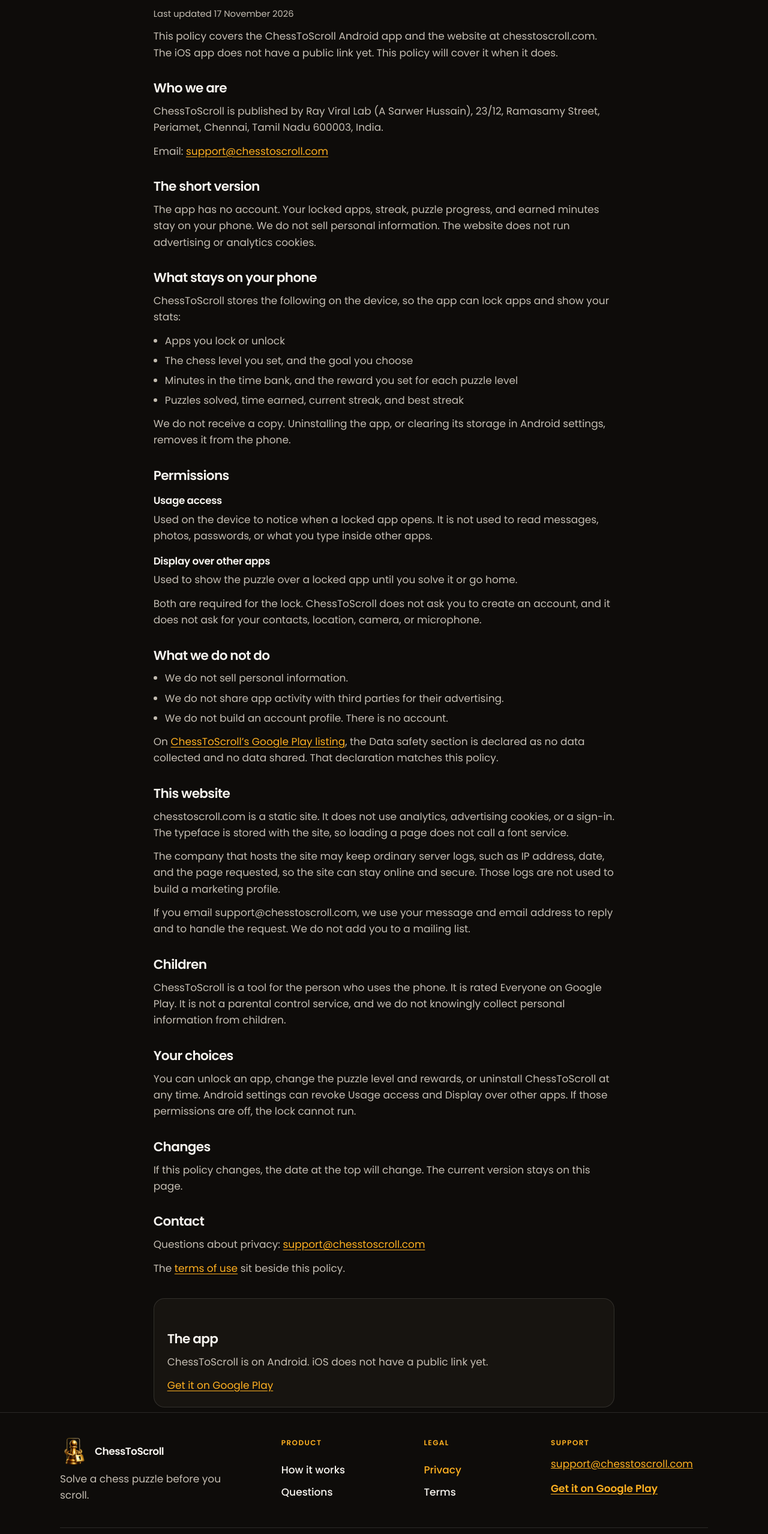
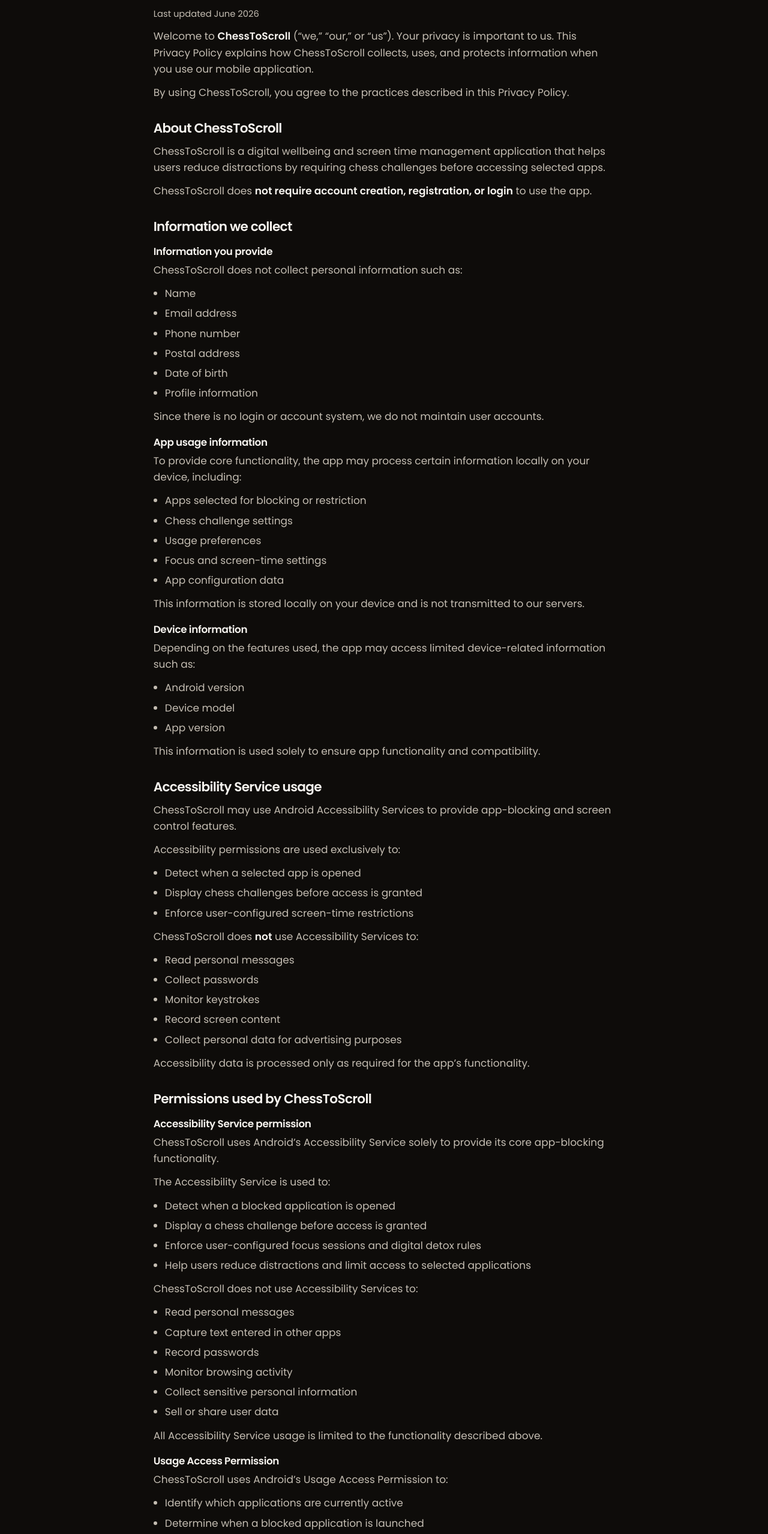
Before and after one commit to hussainint/chesstoscroll-website, a plain HTML site: page privacy.html in a window 1280 px wide. Shown: the part 223-2780 px from the top of the page at 60% size. Drawn offline with Linux system fonts and the light colour scheme.

Commit message:
terms and privacy update

```diff
--- a/privacy.html
+++ b/privacy.html
@@ -4,20 +4,20 @@
   <meta charset="utf-8">
   <meta name="viewport" content="width=device-width, initial-scale=1">
   <title>Privacy Policy | ChessToScroll</title>
-  <meta name="description" content="ChessToScroll keeps your locked apps, streak, and earned minutes on your phone. No account. Read what the two Android permissions are used for.">
+  <meta name="description" content="ChessToScroll does not require an account. Settings stay on your phone. Read how Accessibility and Usage Access are used.">
   <link rel="canonical" href="https://chesstoscroll.com/privacy.html">
   <meta name="theme-color" content="#0E0C0A">
   <meta name="robots" content="index,follow">
   <meta property="og:type" content="article">
   <meta property="og:site_name" content="ChessToScroll">
   <meta property="og:title" content="Privacy Policy | ChessToScroll">
-  <meta property="og:description" content="No account. Locked apps, streak, and earned minutes stay on your phone.">
+  <meta property="og:description" content="ChessToScroll does not require an account. Settings stay on your phone.">
   <meta property="og:url" content="https://chesstoscroll.com/privacy.html">
   <meta property="og:locale" content="en_US">
   <meta property="og:image" content="https://chesstoscroll.com/og.png">
   <meta name="twitter:card" content="summary_large_image">
   <meta name="twitter:title" content="Privacy Policy | ChessToScroll">
-  <meta name="twitter:description" content="No account. Progress stays on your phone.">
+  <meta name="twitter:description" content="ChessToScroll does not require an account. Settings stay on your phone.">
   <meta name="twitter:image" content="https://chesstoscroll.com/og.png">
   <link rel="icon" href="logo.png" type="image/png">
   <link rel="stylesheet" href="styles.css">
@@ -29,7 +29,7 @@
         "@type": "WebPage",
         "name": "Privacy Policy",
         "url": "https://chesstoscroll.com/privacy.html",
-        "dateModified": "2026-11-17",
+        "dateModified": "2026-06",
         "isPartOf": "https://chesstoscroll.com/",
         "about": "ChessToScroll"
       },
@@ -69,64 +69,175 @@
           <span>Privacy</span>
         </nav>
         <h1>Privacy Policy</h1>
-        <p class="fine">Last updated <time datetime="2026-11-17">17 November 2026</time></p>
-        <p>This policy covers the ChessToScroll Android app and the website at chesstoscroll.com. The iOS app does not have a public link yet. This policy will cover it when it does.</p>
+        <p class="fine">Last updated <time datetime="2026-06">June 2026</time></p>
+        <p>Welcome to <strong>ChessToScroll</strong> (“we,” “our,” or “us”). Your privacy is important to us. This Privacy Policy explains how ChessToScroll collects, uses, and protects information when you use our mobile application.</p>
+        <p>By using ChessToScroll, you agree to the practices described in this Privacy Policy.</p>
 
-        <h2>Who we are</h2>
-        <p>ChessToScroll is published by Ray Viral Lab (A Sarwer Hussain), 23/12, Ramasamy Street, Periamet, Chennai, Tamil Nadu 600003, India.</p>
-        <p>Email: <a href="mailto:support@chesstoscroll.com">support@chesstoscroll.com</a></p>
+        <h2>About ChessToScroll</h2>
+        <p>ChessToScroll is a digital wellbeing and screen time management application that helps users reduce distractions by requiring chess challenges before accessing selected apps.</p>
+        <p>ChessToScroll does <strong>not require account creation, registration, or login</strong> to use the app.</p>
 
-        <h2>The short version</h2>
-        <p>The app has no account. Your locked apps, streak, puzzle progress, and earned minutes stay on your phone. We do not sell personal information. The website does not run advertising or analytics cookies.</p>
+        <h2>Information we collect</h2>
+        <h3>Information you provide</h3>
+        <p>ChessToScroll does not collect personal information such as:</p>
+        <ul>
+          <li>Name</li>
+          <li>Email address</li>
+          <li>Phone number</li>
+          <li>Postal address</li>
+          <li>Date of birth</li>
+          <li>Profile information</li>
+        </ul>
+        <p>Since there is no login or account system, we do not maintain user accounts.</p>
 
-        <h2>What stays on your phone</h2>
-        <p>ChessToScroll stores the following on the device, so the app can lock apps and show your stats:</p>
+        <h3>App usage information</h3>
+        <p>To provide core functionality, the app may process certain information locally on your device, including:</p>
         <ul>
-          <li>Apps you lock or unlock</li>
-          <li>The chess level you set, and the goal you choose</li>
-          <li>Minutes in the time bank, and the reward you set for each puzzle level</li>
-          <li>Puzzles solved, time earned, current streak, and best streak</li>
+          <li>Apps selected for blocking or restriction</li>
+          <li>Chess challenge settings</li>
+          <li>Usage preferences</li>
+          <li>Focus and screen-time settings</li>
+          <li>App configuration data</li>
         </ul>
-        <p>We do not receive a copy. Uninstalling the app, or clearing its storage in Android settings, removes it from the phone.</p>
+        <p>This information is stored locally on your device and is not transmitted to our servers.</p>
 
-        <h2>Permissions</h2>
-        <h3>Usage access</h3>
-        <p>Used on the device to notice when a locked app opens. It is not used to read messages, photos, passwords, or what you type inside other apps.</p>
-        <h3>Display over other apps</h3>
-        <p>Used to show the puzzle over a locked app until you solve it or go home.</p>
-        <p>Both are required for the lock. ChessToScroll does not ask you to create an account, and it does not ask for your contacts, location, camera, or microphone.</p>
+        <h3>Device information</h3>
+        <p>Depending on the features used, the app may access limited device-related information such as:</p>
+        <ul>
+          <li>Android version</li>
+          <li>Device model</li>
+          <li>App version</li>
+        </ul>
+        <p>This information is used solely to ensure app functionality and compatibility.</p>
 
-        <h2>What we do not do</h2>
+        <h2>Accessibility Service usage</h2>
+        <p>ChessToScroll may use Android Accessibility Services to provide app-blocking and screen control features.</p>
+        <p>Accessibility permissions are used exclusively to:</p>
         <ul>
-          <li>We do not sell personal information.</li>
-          <li>We do not share app activity with third parties for their advertising.</li>
-          <li>We do not build an account profile. There is no account.</li>
+          <li>Detect when a selected app is opened</li>
+          <li>Display chess challenges before access is granted</li>
+          <li>Enforce user-configured screen-time restrictions</li>
         </ul>
-        <p>On <a href="https://play.google.com/store/apps/details?id=com.hintapp.chesslock" target="_blank" rel="noopener noreferrer">ChessToScroll’s Google Play listing</a>, the Data safety section is declared as no data collected and no data shared. That declaration matches this policy.</p>
+        <p>ChessToScroll does <strong>not</strong> use Accessibility Services to:</p>
+        <ul>
+          <li>Read personal messages</li>
+          <li>Collect passwords</li>
+          <li>Monitor keystrokes</li>
+          <li>Record screen content</li>
+          <li>Collect personal data for advertising purposes</li>
+        </ul>
+        <p>Accessibility data is processed only as required for the app’s functionality.</p>
 
-        <h2>This website</h2>
-        <p>chesstoscroll.com is a static site. It does not use analytics, advertising cookies, or a sign-in. The typeface is stored with the site, so loading a page does not call a font service.</p>
-        <p>The company that hosts the site may keep ordinary server logs, such as IP address, date, and the page requested, so the site can stay online and secure. Those logs are not used to build a marketing profile.</p>
-        <p>If you email support@chesstoscroll.com, we use your message and email address to reply and to handle the request. We do not add you to a mailing list.</p>
+        <h2>Permissions used by ChessToScroll</h2>
+        <h3>Accessibility Service permission</h3>
+        <p>ChessToScroll uses Android’s Accessibility Service solely to provide its core app-blocking functionality.</p>
+        <p>The Accessibility Service is used to:</p>
+        <ul>
+          <li>Detect when a blocked application is opened</li>
+          <li>Display a chess challenge before access is granted</li>
+          <li>Enforce user-configured focus sessions and digital detox rules</li>
+          <li>Help users reduce distractions and limit access to selected applications</li>
+        </ul>
+        <p>ChessToScroll does not use Accessibility Services to:</p>
+        <ul>
+          <li>Read personal messages</li>
+          <li>Capture text entered in other apps</li>
+          <li>Record passwords</li>
+          <li>Monitor browsing activity</li>
+          <li>Collect sensitive personal information</li>
+          <li>Sell or share user data</li>
+        </ul>
+        <p>All Accessibility Service usage is limited to the functionality described above.</p>
 
-        <h2>Children</h2>
-        <p>ChessToScroll is a tool for the person who uses the phone. It is rated Everyone on Google Play. It is not a parental control service, and we do not knowingly collect personal information from children.</p>
+        <h3>Usage Access Permission</h3>
+        <p>ChessToScroll uses Android’s Usage Access Permission to:</p>
+        <ul>
+          <li>Identify which applications are currently active</li>
+          <li>Determine when a blocked application is launched</li>
+          <li>Measure app usage duration for digital wellbeing features</li>
+          <li>Provide screen time insights and statistics</li>
+        </ul>
+        <p>This information is processed locally on the device and is used only to provide the app’s functionality.</p>
 
-        <h2>Your choices</h2>
-        <p>You can unlock an app, change the puzzle level and rewards, or uninstall ChessToScroll at any time. Android settings can revoke Usage access and Display over other apps. If those permissions are off, the lock cannot run.</p>
+        <h2>Data collection and storage</h2>
+        <p>ChessToScroll does not require user accounts and does not collect personally identifiable information such as:</p>
+        <ul>
+          <li>Names</li>
+          <li>Email addresses</li>
+          <li>Phone numbers</li>
+          <li>Home addresses</li>
+          <li>Payment information</li>
+        </ul>
+        <p>Most data, including app settings, blocked app selections, and screen time preferences, is stored locally on your device.</p>
 
-        <h2>Changes</h2>
-        <p>If this policy changes, the date at the top will change. The current version stays on this page.</p>
+        <h2>Data sharing</h2>
+        <p>ChessToScroll does not sell, rent, or share user data with advertisers, data brokers, or third parties.</p>
+        <p>Information collected through Accessibility Services and Usage Access Permission is never sold or used for advertising purposes.</p>
 
-        <h2>Contact</h2>
-        <p>Questions about privacy: <a href="mailto:support@chesstoscroll.com">support@chesstoscroll.com</a></p>
-        <p>The <a href="terms.html">terms of use</a> sit beside this policy.</p>
+        <h2>Data security</h2>
+        <p>Any information processed by ChessToScroll is used only for app functionality and is handled using reasonable security practices designed to protect user data.</p>
 
-        <aside class="end-card">
-          <h2>The app</h2>
-          <p>ChessToScroll is on Android. iOS does not have a public link yet.</p>
-          <p><a href="https://play.google.com/store/apps/details?id=com.hintapp.chesslock" target="_blank" rel="noopener noreferrer">Get it on Google Play</a></p>
-        </aside>
+        <h2>How we use information</h2>
+        <p>Information processed by ChessToScroll is used solely to:</p>
+        <ul>
+          <li>Provide digital detox features</li>
+          <li>Enable app blocking functionality</li>
+          <li>Display chess challenges</li>
+          <li>Store user preferences</li>
+          <li>Improve app performance and reliability</li>
+        </ul>
+        <p>We do not use your information for advertising profiling.</p>
+
+        <h2>Data sharing</h2>
+        <p>We do not sell, rent, trade, or share your personal information with third parties.</p>
+        <p>Since ChessToScroll does not maintain user accounts or collect personal information, we generally have no personal data to share.</p>
+
+        <h2>Third-party services</h2>
+        <p>ChessToScroll may use third-party services for analytics, crash reporting, or app performance monitoring.</p>
+        <p>These providers may collect limited technical information according to their own privacy policies.</p>
+        <p>Examples may include:</p>
+        <ul>
+          <li>Google Play Services</li>
+          <li>Firebase Analytics</li>
+          <li>Firebase Crashlytics</li>
+        </ul>
+        <p>If such services are used, data collection is governed by the respective provider’s privacy policies.</p>
+
+        <h2>Data storage</h2>
+        <p>Most app data is stored locally on your device.</p>
+        <p>We do not operate user databases containing personal information.</p>
+        <p>You may remove locally stored app data at any time by:</p>
+        <ul>
+          <li>Clearing app data through Android settings</li>
+          <li>Uninstalling the application</li>
+        </ul>
+
+        <h2>Data security</h2>
+        <p>We take reasonable measures to protect app data and maintain the security of our application.</p>
+        <p>However, no method of electronic storage or transmission is completely secure, and we cannot guarantee absolute security.</p>
+
+        <h2>Children’s privacy</h2>
+        <p>We do not knowingly collect personal information from children.</p>
+        <p>If you believe a child has provided personal information through the app, please contact us and we will take appropriate action.</p>
+
+        <h2>Your rights</h2>
+        <p>Depending on your jurisdiction, you may have rights regarding your personal information, including:</p>
+        <ul>
+          <li>Accessing information about data processing</li>
+          <li>Requesting deletion of data</li>
+          <li>Objecting to certain processing activities</li>
+        </ul>
+        <p>Since ChessToScroll stores most information locally on your device and does not maintain user accounts, many requests can be fulfilled by deleting app data or uninstalling the app.</p>
+
+        <h2>Changes to this Privacy Policy</h2>
+        <p>We may update this Privacy Policy from time to time.</p>
+        <p>Any changes will be reflected by updating the “Last Updated” date at the top of this page.</p>
+        <p>Continued use of ChessToScroll after updates constitutes acceptance of the revised Privacy Policy.</p>
+
+        <h2>Contact us</h2>
+        <p>If you have any questions about this Privacy Policy, please contact us at:</p>
+        <p><strong>Email:</strong> <a href="mailto:chesstoscroll@gmail.com">chesstoscroll@gmail.com</a></p>
+        <p><strong>App name:</strong> ChessToScroll</p>
       </div>
     </article>
   </main>
--- a/sitemap.xml
+++ b/sitemap.xml
@@ -14,13 +14,13 @@
   </url>
   <url>
     <loc>https://chesstoscroll.com/privacy.html</loc>
-    <lastmod>2026-11-17</lastmod>
+    <lastmod>2026-11-18</lastmod>
     <changefreq>yearly</changefreq>
     <priority>0.3</priority>
   </url>
   <url>
     <loc>https://chesstoscroll.com/terms.html</loc>
-    <lastmod>2026-11-17</lastmod>
+    <lastmod>2026-11-18</lastmod>
     <changefreq>yearly</changefreq>
     <priority>0.3</priority>
   </url>
--- a/styles.css
+++ b/styles.css
@@ -756,6 +756,11 @@ th {
   color: var(--muted);
 }
 
+.legal strong {
+  color: var(--text);
+  font-weight: 600;
+}
+
 code {
   font-family: ui-monospace, "SFMono-Regular", Menlo, Consolas, monospace;
   font-size: 0.92em;
```
Also changed, not shown: terms.html (+33 -50 lines).
